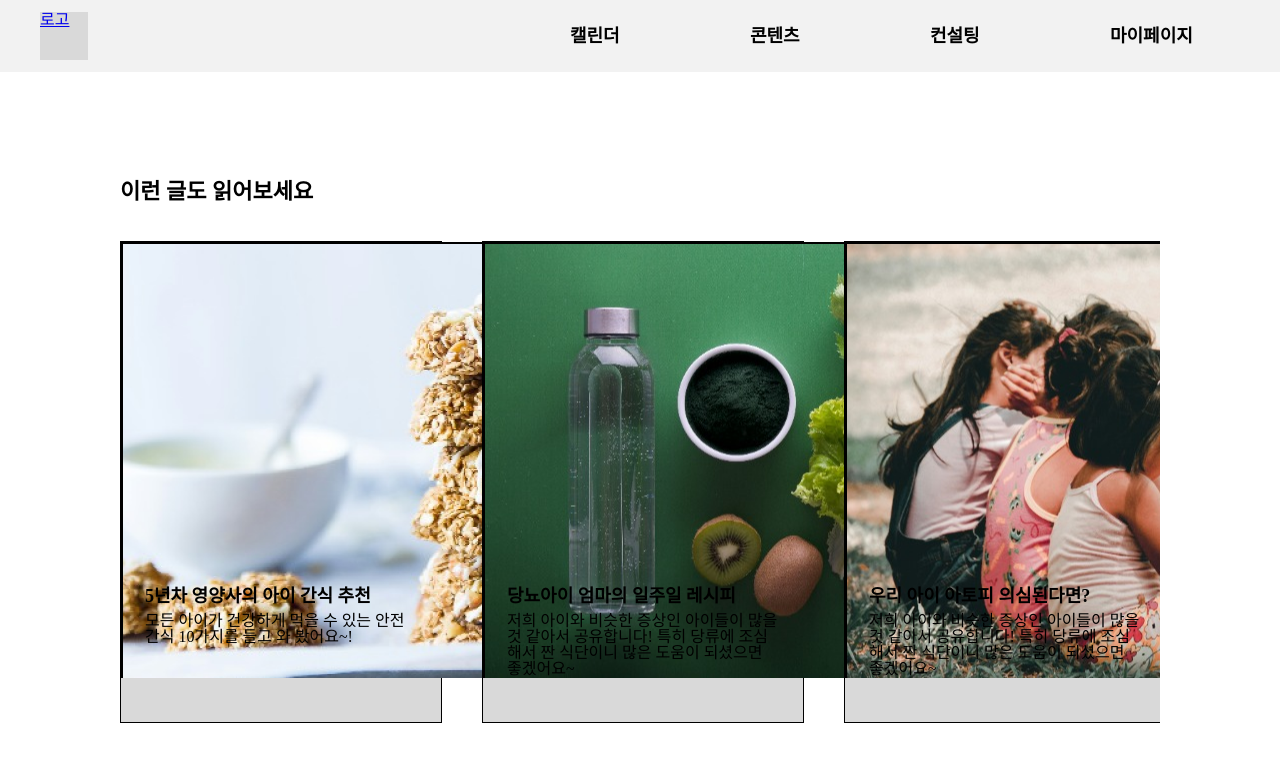
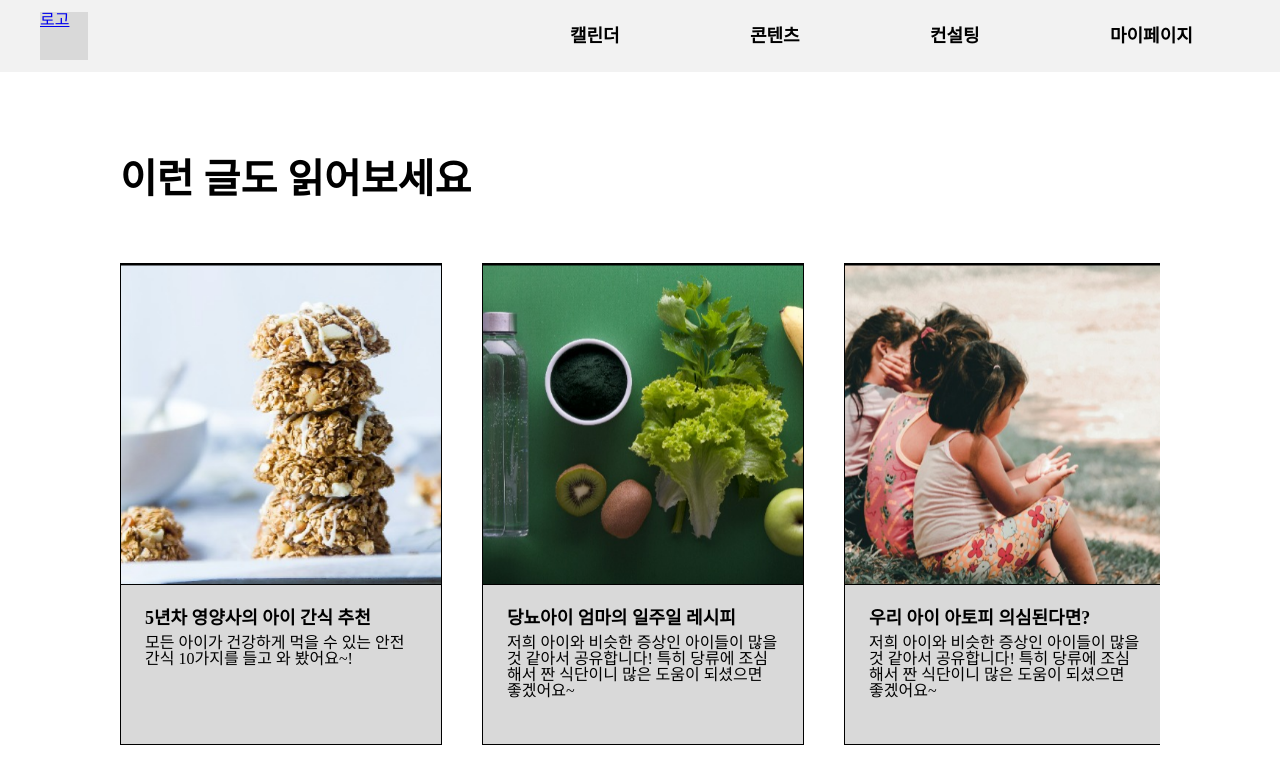
Before and after one commit to jisooooooooooo/Hackathon, a React (Create React App) app: page /contents in a window 1280 px wide. Shown: the top 784 px of the page. Built offline with nearby package versions, Linux system fonts and the light colour scheme.

Commit message:
Feat: 이미지 조절

```diff
--- a/src/Styles/ContentPage.module.css
+++ b/src/Styles/ContentPage.module.css
@@ -7,9 +7,9 @@
 }
 
 .title {
-  font-size: 22px;
+  font-size: 40px;
   font-weight: bold;
-  margin-bottom: 38px;
+  margin-bottom: 63px;
 }
 .scrollContainer {
   display: flex;
@@ -26,13 +26,16 @@
   margin-right: 40px;
   margin-bottom: 40px;
 }
-.image {
-  width: 100%;
-  height: auto;
-}
+
 .boximg {
   height: 320px;
   background-color: #fff;
+  overflow: hidden;
+}
+.boximg img {
+  height: 100%;
+  width: 100%;
+  object-fit: cover;
 }
 .boxcontent {
   height: 160px;
--- a/src/pages/ContentPage.js
+++ b/src/pages/ContentPage.js
@@ -58,12 +58,10 @@ const ContentsPage = () => {
       <div className={styles.scrollContainer}>
         {articles.map((article) => (
           <div key={article.id} className={styles.box}>
-            {/* 이미지 추가 */}
             <div className={styles.boximg}>
               <img src={article.imageUrl} alt="아티클 이미지" />
             </div>
             <div className={styles.boxcontent}>
-              {/* 제목 및 내용 추가 */}
               <div className={styles.boxcontenttitle}>{article.title}</div>
               <div className={styles.boxcontenttitle2}>{article.content}</div>
             </div>
```
